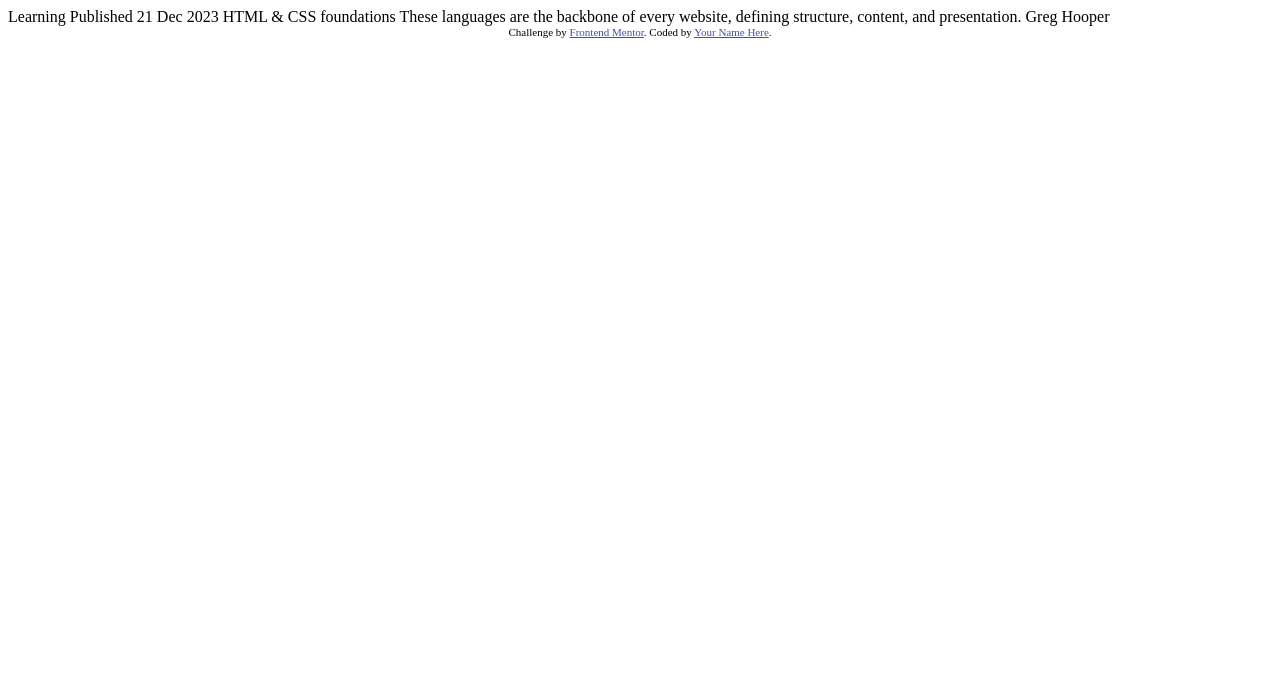
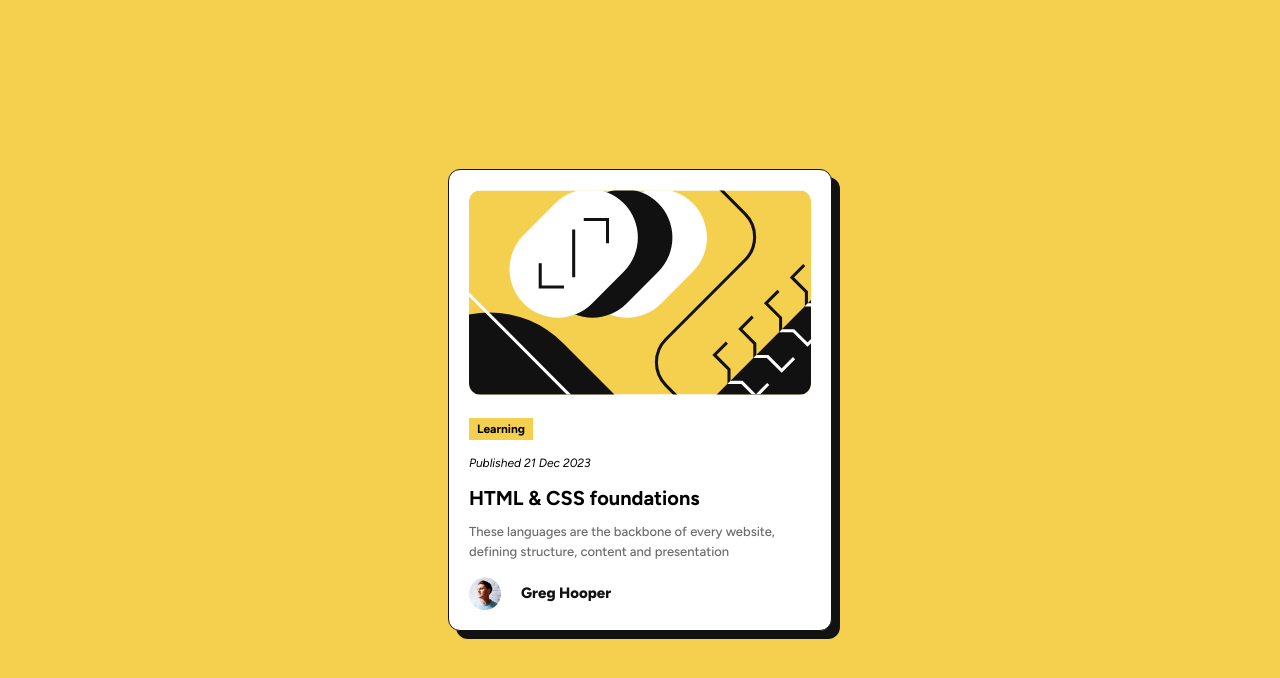
Before and after one commit to steps030/blog-preview-card, a plain HTML site: page index.html in a window 1280 px wide. Drawn offline with Linux system fonts and the light colour scheme.

Commit message:
AddingCard

```diff
--- a/index.html
+++ b/index.html
@@ -1,34 +1,139 @@
-<!DOCTYPE html>
+<!doctype html>
 <html lang="en">
-<head>
-  <meta charset="UTF-8">
-  <meta name="viewport" content="width=device-width, initial-scale=1.0"> <!-- displays site properly based on user's device -->
+  <head>
+    <meta charset="UTF-8" />
+    <meta
+      name="viewport"
+      content="width=device-width, initial-scale=1.0" />
+    <!-- displays site properly based on user's device -->
 
-  <link rel="icon" type="image/png" sizes="32x32" href="./assets/images/favicon-32x32.png">
+    <link
+      rel="icon"
+      type="image/png"
+      sizes="32x32"
+      href="./assets/images/favicon-32x32.png" />
+    <link
+      rel="preconnect"
+      href="https://fonts.googleapis.com" />
+    <link
+      rel="preconnect"
+      href="https://fonts.gstatic.com"
+      crossorigin />
+    <link
+      href="https://fonts.googleapis.com/css2?family=Figtree:ital,wght@0,300..900;1,300..900&family=Outfit:wght@100..900&display=swap"
+      rel="stylesheet" />
 
-  <title>Frontend Mentor | Blog preview card</title>
+    <title>Frontend Mentor | Blog preview card</title>
 
-  <!-- Feel free to remove these styles or customise in your own stylesheet 👍 -->
-  <style>
-    .attribution { font-size: 11px; text-align: center; }
-    .attribution a { color: hsl(228, 45%, 44%); }
-  </style>
-</head>
-<body>
+    <style>
+      * {
+        padding: 0;
+        margin: 0;
+        box-sizing: border-box;
+      }
 
-  Learning
+      html {
+        font-family: 'Figtree', sans-serif;
+        font-size: 62.5%;
+      }
 
-  Published 21 Dec 2023
+      body {
+        display: flex;
+        justify-content: center;
+        align-items: center;
 
-  HTML & CSS foundations
+        height: 100vh;
+        background-color: #f4d04e;
+      }
 
-  These languages are the backbone of every website, defining structure, content, and presentation.
+      .blog-card {
+        width: 300px;
+        background-color: #fff;
+        padding: 2rem;
+        border-radius: 1.2rem;
+        border: 1px solid #121212;
+        box-shadow: 0.8rem 0.8rem #121212;
+      }
 
-  Greg Hooper
+      @media (min-width: 768px) {
+        .blog-card {
+          width: 384px;
+        }
+      }
 
-  <div class="attribution">
-    Challenge by <a href="https://www.frontendmentor.io?ref=challenge" target="_blank">Frontend Mentor</a>.
-    Coded by <a href="#">Your Name Here</a>.
-  </div>
-</body>
+      .blog-card__img {
+        width: 100%;
+        border-radius: 1.2rem;
+        margin-bottom: 2rem;
+      }
+
+      .blog-card__category {
+        display: inline-block;
+        background-color: #f4d04e;
+        padding: 0.4rem 0.8rem;
+        font-size: 1.2rem;
+        margin-bottom: 1.6rem;
+      }
+
+      .blog-card__date-published {
+        font-size: 1.2rem;
+        font-style: italic;
+        margin-bottom: 1.6rem;
+      }
+
+      .blog-card__headline {
+        margin-bottom: 1.2rem;
+      }
+
+      .blog-card__headline:hover {
+        cursor: pointer;
+        color: #f4d04e;
+      }
+
+      .blog-card__description {
+        font-size: 1.3rem;
+        color: #6b6b6b;
+        line-height: 1.5;
+        margin-bottom: 1.6rem;
+        font-weight: 500;
+      }
+
+      .blog-card__author-info {
+        display: flex;
+        align-items: center;
+        gap: 2rem;
+      }
+
+      .blog-card__author-img {
+        width: 3.2rem;
+      }
+
+      .blog-card__author-name {
+        color: #121212;
+        font-weight: 800;
+      }
+    </style>
+  </head>
+  <body>
+    <div class="blog-card">
+      <img
+        class="blog-card__img"
+        src="./assets/images/illustration-article.svg"
+        alt="illustration" />
+      <h2 class="blog-card__category">Learning</h2>
+      <p class="blog-card__date-published">Published 21 Dec 2023</p>
+      <h1 class="blog-card__headline">HTML & CSS foundations</h1>
+      <p class="blog-card__description"
+        >These languages are the backbone of every website, defining structure, content and
+        presentation</p
+      >
+      <div class="blog-card__author-info">
+        <img
+          class="blog-card__author-img"
+          src="./assets/images/image-avatar.webp"
+          alt="Image of Greg Hooper" />
+        <h2 class="blog-card__author-name">Greg Hooper</h2>
+      </div>
+    </div>
+  </body>
 </html>
```
Also changed, not shown: 2 other files.
